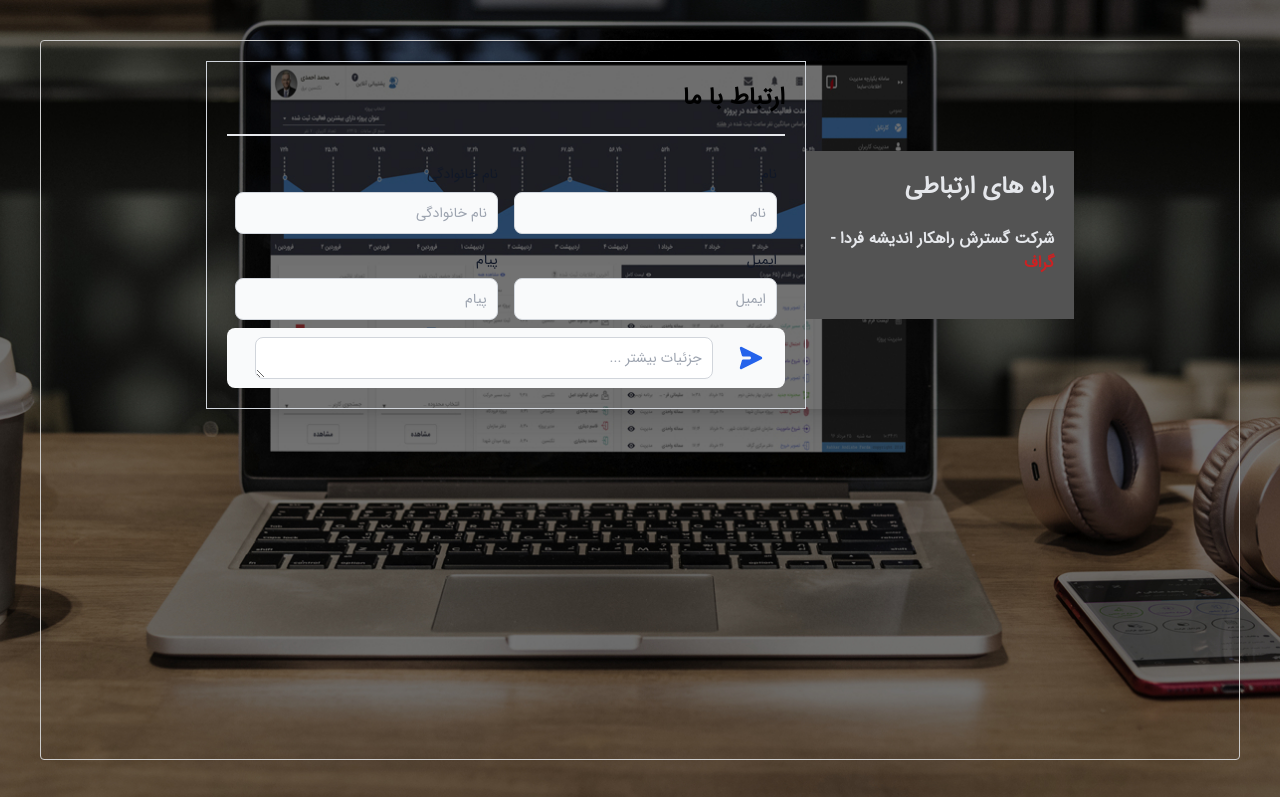
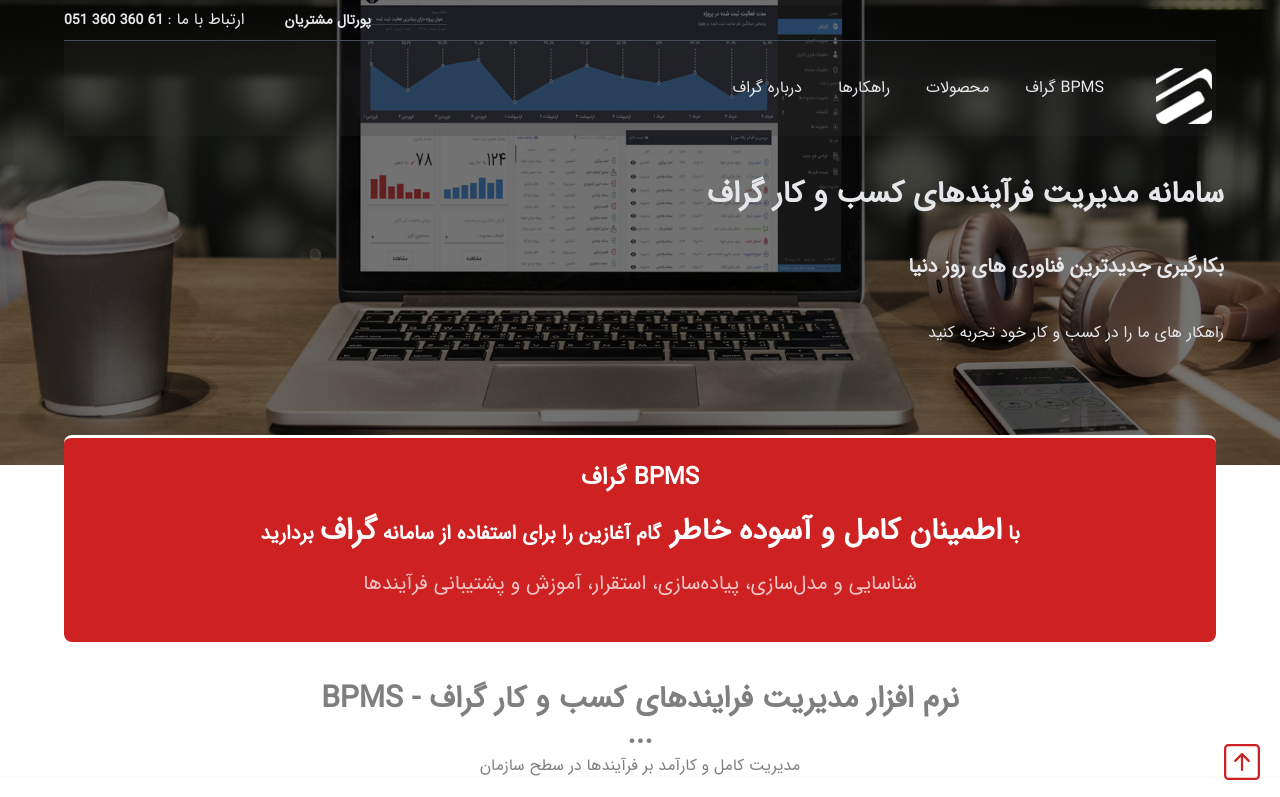
Before and after one commit to prs-code/GraphInfotec-UI, a React (Create React App) app: page / in a window 1280 px wide. Shown: the top 797 px of the page. Built offline with nearby package versions, Linux system fonts and the light colour scheme; no server answers.

Commit message:
improve navbar    complete connectForm    add go top button

```diff
--- a/src/App.js
+++ b/src/App.js
@@ -1,7 +1,8 @@
 import React from "react";
  //components
-// import Main from "./components/Main";
-import ContactUs from "./components/ContactUs";
+import Main from "./components/Main";
+import TopMove from './components/shared/MoveTop';
+// import ContactUs from "./components/ContactUs";
 //context
 import { ContextProvider } from './context/ContextProvider';
 
@@ -9,8 +10,9 @@
   return (
     <ContextProvider>
       <>
-      {/* <Main /> */}
-      <ContactUs />
+      <Main />
+      <TopMove />
+      {/* <ContactUs /> */}
       </>
     </ContextProvider>
   )
--- a/src/components/ContactUs.js
+++ b/src/components/ContactUs.js
@@ -1,5 +1,4 @@
 import React, { useState } from 'react';
-import Modal from 'react-modal';
 //icons
 import { MdOutlineAlternateEmail, MdOutlinePhoneInTalk } from 'react-icons/md';
 import { FaFax } from 'react-icons/fa';
@@ -7,15 +6,15 @@
 //API
 import { postData } from '../services/api';
 
-const Conection = ({ title, subject, icon }) => {
-   <div>
-      <div className="flex items-center">
+const Conection = ({ title, subject, icon }) => (
+   <div className="flex items-center md:my-10 m-0">
+      <div className="flex items-center md:p-0 p-1">
          { icon }
-         <h1>{ title }</h1>
+         <h1 className="md:font-bold md:text-start text-sm md:ml-2 mr-2">{ title }</h1>
       </div>
-      <p>{ subject }</p>
+      <p className="md:text-sm text-xs font-normal text-center w-3/4">{ subject }</p>
    </div>
-};
+);
 
    const styleContainer = {
       position: "absolute",
@@ -49,61 +48,62 @@
 
   return (
    <div
-   className="relative h-screen w-screen bg-Baner bg-no-repeat bg-center bg-cover"
+   className="relative h-full md:h-screen w-screen bg-center bg-repeat md:bg-no-repeat md:bg-cover bg-contain bg-Baner"
    // isOpen={true}
    // // onRequestClose={false}
    // ariaHideApp={false}
    // appElement={document.getElementById("root")}
    >
       <div
-         style={styleContainer}
+         // style={styleContainer}
+         className="flex flex-col absolute inset-10 border-[1px] border-[rgb(204, 204, 204)] md:overflow-hidden md:justify-center rounded outline-0 p-5"
       >
-            <div className="items-center w-3/4 m-auto shadow-xl md:flex md:justify-center">
-               <div className="bg-[#535353] text-gray-200 p-5 w-1/3">
-                  <h1 className="md:text-2xl md:font-bold">راه های ارتباطی</h1>
-                  <p className="my-6 text-base font-semibold">شرکت گسترش راهکار اندیشه فردا - <span className="text-[#cd2122]">گراف</span></p>
+            <div className="items-center w-screen md:w-3/4 m-auto shadow-xl md:flex md:justify-center">
+               <div className="bg-[rgba(53,53,53,0.75)] text-gray-200 md:p-5 p-2 md:w-1/3 w-3/4 m-auto my-5 md:my-5 md:m-0">
+                  <h1 className="md:text-2xl md:font-bold w-3/4">راه های ارتباطی</h1>
+                  <p className="my-6 text-base font-semibold">شرکت گسترش راهکار اندیشه فردا - <span className="text-[#cd2122] text-xl font-semibold">گراف</span></p>
                   <Conection
-                     title={"ایمیل"}
+                     title="ایمیل"
                      subject="info@Graphinfotec.com"
                      icon={ <MdOutlineAlternateEmail /> } />
 
                   <Conection
-                     title="تلفن :"
+                     title="تلفن"
                      subject="36036061-051"
                      icon={ <MdOutlinePhoneInTalk /> } />
 
                   <Conection
-                     title="دورنما :"
+                     title="دورنما"
                      subject="36011608-051"
                      icon={ <FaFax /> } />
 
                   <Conection
-                     title="آدرس :"
+                     title="آدرس"
                      subject="مشهد - فرامرز عباسی 32 - اولین معبر سمت راست - پلاک 5- طبقه همکف"
                      icon={ <GoLocation /> } />
                </div>
-               <div className=" w-3/4 p-5 border-[1px] border-gray-300">
-                  <h1 className="pb-5 mb-5 border-b-2 border-gary-500 md:text-2xl md:font-bold">ارتباط با ما</h1>
-                  <div>
+               <div className=" w-3/4 p-5 border-[1px] border-gray-300 bg-[rgba(220,38,38,0.70)]">
+                  <h1 className="pb-5 text-start mb-14 border-b-2 border-gary-500 md:text-2xl md:font-bold text-gray-200">ارتباط با ما</h1>
+                  <div className=" mb-5">
                      <div className="flex items-start justify-evenly w-full">
                         <div className="w-1/2 p-2">
-                           <label className="block mb-2 text-sm font-medium text-gray-900 dark:text-white">نام</label>
+                           <label className="block mb-2 text-sm font-medium text-gray-200 dark:text-white">نام</label>
                            <input
                               type="text"
                               value={connect.FirstName}
                               name="FirstName"
-                              className="bg-gray-50 border border-gray-300 text-gray-900 text-sm rounded-lg focus:ring-blue-500 focus:border-blue-500 block w-full p-2.5 dark:bg-gray-700 dark:border-gray-600 dark:placeholder-gray-400 dark:text-white dark:focus:ring-blue-500 dark:focus:border-blue-500"
+                              className= "inputContact"
                               placeholder="نام"
                               required
                               onChange={changeHandler} />
                         </div>
                         <div className="w-1/2 p-2">
-                           <label className="block mb-2 text-sm font-medium text-gray-900 dark:text-white">نام خانوادگی</label>
+                           <label className="block mb-2 text-sm font-medium text-gray-200 dark:text-white">نام خانوادگی</label>
                            <input
                               type="text"
                               value={connect.lastName}
                               name="lastName"
-                              className="bg-gray-50 border border-gray-300 text-gray-900 text-sm rounded-lg focus:ring-blue-500 focus:border-blue-500 block w-full p-2.5 dark:bg-gray-700 dark:border-gray-600 dark:placeholder-gray-400 dark:text-white dark:focus:ring-blue-500 dark:focus:border-blue-500"
+                              className= "inputContact"
                               placeholder="نام خانوادگی"
                               required
                               onChange={changeHandler} />
@@ -111,29 +111,29 @@
                      </div>
                      <div className="flex items-center justify-evenly w-full">
                         <div className="w-1/2 p-2">
-                           <label className="block mb-2 text-sm font-medium text-gray-900 dark:text-white">ایمیل</label>
+                           <label className="block mb-2 text-sm font-medium text-gray-200 dark:text-white">ایمیل</label>
                            <input
                               type="text"
                               value={connect.Email}
                               name="Email"
-                              className="bg-gray-50 border border-gray-300 text-gray-900 text-sm rounded-lg focus:ring-blue-500 focus:border-blue-500 block w-full p-2.5 dark:bg-gray-700 dark:border-gray-600 dark:placeholder-gray-400 dark:text-white dark:focus:ring-blue-500 dark:focus:border-blue-500"
+                              className= "inputContact"
                               placeholder="ایمیل"
                               required
                               onChange={changeHandler} />
                         </div>
                         <div className="w-1/2 p-2">
-                           <label className="block mb-2 text-sm font-medium text-gray-900 dark:text-white">پیام</label>
+                           <label className="block mb-2 text-sm font-medium text-gray-200 dark:text-white">پیام</label>
                            <input
                               type="text"
                               value={connect.Message}
                               name="Message"
-                              className="bg-gray-50 border border-gray-300 text-gray-900 text-sm rounded-lg focus:ring-blue-500 focus:border-blue-500 block w-full p-2.5 dark:bg-gray-700 dark:border-gray-600 dark:placeholder-gray-400 dark:text-white dark:focus:ring-blue-500 dark:focus:border-blue-500"
+                              className= "inputContact"
                               placeholder="پیام"
                               required
                               onChange={changeHandler} />
                         </div>
                      </div>
-                        <div className="flex items-center px-3 py-2 rounded-lg bg-gray-50 dark:bg-gray-700">
+                        <div className="flex items-center md:my-5 px-3 py-2 rounded-lg bg-gray-50 dark:bg-gray-700">
                            <label className="sr-only">جزئیات بیشتر</label>
                            <button
                               type="submit"
@@ -145,7 +145,7 @@
                            <textarea
                               name="Details"
                               rows="1"
-                              className="block mx-4 p-2.5 w-full text-sm text-gray-900 bg-white rounded-lg border border-gray-300 focus:ring-blue-500 focus:border-blue-500 dark:bg-gray-800 dark:border-gray-600 dark:placeholder-gray-400 dark:text-white dark:focus:ring-blue-500 dark:focus:border-blue-500"
+                              className= "inputContact"
                               placeholder="جزئیات بیشتر ..."
                               onChange={changeHandler} />
                         </div>
--- a/src/components/Main.js
+++ b/src/components/Main.js
@@ -8,9 +8,10 @@
 import Section06 from "./Section06";
 import Section07 from "./Section07";
 
+
 const Main = () => {
   return (
-    <>
+    <div className="overflow-hidden scroll-smooth">
       <Section01 />
       <Section02 />
       <Section03 />
@@ -18,7 +19,7 @@
       <Section05 />
       <Section06 />
       <Section07 />
-    </>
+    </div>
   )
 };
 
--- a/src/components/Section01.js
+++ b/src/components/Section01.js
@@ -6,7 +6,7 @@
 const UpSection = () => {
   return (
     <div>
-        <div className="w-full h-auto bg-center bg-no-repeat bg-cover bg-Baner">
+        <div className="w-full h-auto bg-center bg-fixed  bg-no-repeat bg-cover bg-Baner">
                 <div className="flex justify-center items-center md:justify-end text-gray-200 py-2 w-[90%] m-auto border-b-[1px] border-gray-600">
                     <a
                         className="ml-10 text-xs font-bold md:text-sm md:font-bold "
--- a/src/components/Section03.js
+++ b/src/components/Section03.js
@@ -42,7 +42,7 @@
             type="video/mp4"
           />
         </video>
-        <div className="bg-[rgba(53,53,53,0.65)] backdrop-blur text-white md:w-1/2 md:p-24 p-5">
+        <div className="bg-[rgba(53,53,53,0.65)] text-white md:w-1/2 md:p-24 p-5">
           <h2 className="md:text-2xl font-semibold mb-12">تجمیع و تحلیل اطلاعات و رصد آنلاین جریان داده در سطح کلان</h2>
           <p className="text-sm">با بکارگیری سامانه گراف زیرساختی امن و کارآمد جهت جمع آوری ساختار یافته اطلاعات و تحلیل و بررسی آن ایجاد نمایید.</p>
         </div>
--- /dev/null
+++ b/src/components/shared/MoveTop.js
@@ -0,0 +1,18 @@
+import React from 'react';
+//icons
+import { BsArrowUpSquare } from 'react-icons/bs';
+
+const TopMove = () => {
+  return (
+    <div
+      className="fixed bottom-5 right-5 scroll-smooth scroll-m-5"
+      onClick={
+        () => window.scrollTo(0, 0)
+        }>
+
+      <BsArrowUpSquare  className="text-4xl font-black text-[#cd2122] cursor-pointer scroll-smooth"/>
+    </div>
+  )
+}
+
+export default TopMove;
--- a/src/components/shared/Nvabar.js
+++ b/src/components/shared/Nvabar.js
@@ -5,6 +5,8 @@
 import { GrClose } from 'react-icons/gr';
 //context
 import { useStateContext } from '../../context/ContextProvider';
+//component
+import SlideBar from './SlideBar';
 
 
 const Nvabar = () => {
@@ -25,35 +27,30 @@
     }
   }, [screenSize]);
 
+  console.log(!activeMenu);
+
 
   return (
     <div>
-      <div className="flex md:items-start md:justify-start justify-between w-[90%] m-auto md:py-2">
+      <div className="flex md:items-start md:justify-start items-start justify-between w-[90%] m-auto md:py-2 overflow-hidden fixed top-10 right-0 left-0 bg-[rgba(53,53,53,0.20)]">
         <img
             src={logo}
             alt="graph-logo"
             className={`p-1 md:w-16 md:h-16 w-12 h-12 ${!activeMenu ? "mt-4" : "mt-2"} rounded-lg cursor-pointer`} />
             {
-              activeMenu ? (
-                <FiMenu
-                  className="m-1 text-2xl"
-                  onClick={() => setActiveMenu(!activeMenu)}/>
+              !activeMenu ? (
+              <div>
+                  <ul className="flex flex-col p-4 text-gray-200 md:flex-row md:justify-between md:p-5 md:mr-5 text-start">
+                    <li className="ml-5 md:p-2 text-sm md:text-base rounded-md cursor-pointer duration-200 hover:bg-[#CD2122] mb-4 md:mb-0">BPMS گراف</li>
+                    <li className="ml-5 md:p-2 text-sm md:text-base rounded-md cursor-pointer duration-200 hover:bg-[#CD2122] mb-4 md:mb-0">محصولات</li>
+                    <li className="ml-5 md:p-2 text-sm md:text-base rounded-md cursor-pointer duration-200 hover:bg-[#CD2122] mb-4 md:mb-0">راهکارها</li>
+                    <li className="md:p-2 text-sm md:text-base rounded-md cursor-pointer duration-200 hover:bg-[#CD2122] md:mb-0">درباره گراف</li>
+                  </ul>
+              </div>
               ) : (
-          <div>
-            <ul className="flex flex-col p-4 text-gray-200 md:flex-row md:justify-between md:p-5 md:mr-5 text-start">
-              <li className="ml-5 md:p-2 text-xs md:text-base rounded-md cursor-pointer duration-200 hover:bg-[#CD2122] mb-4 md:mb-0">BPMS گراف</li>
-              <li className="ml-5 md:p-2 text-xs md:text-base rounded-md cursor-pointer duration-200 hover:bg-[#CD2122] mb-4 md:mb-0">محصولات</li>
-              <li className="ml-5 md:p-2 text-xs md:text-base rounded-md cursor-pointer duration-200 hover:bg-[#CD2122] mb-4 md:mb-0">راهکارها</li>
-              <li className="md:p-2 text-xs md:text-base rounded-md cursor-pointer duration-200 hover:bg-[#CD2122] md:mb-0">درباره گراف</li>
-            </ul>
-                <button
-                  className="md:hidden bg-[#cd2122] text-white text-[8px] m-auto flex justify-around items-center rounded w-14 h-4 p-0.5 mb-2"
-                  onClick={() => setActiveMenu(!activeMenu)}
-                  >
-                  بستن
-                <GrClose color='#fff' />
-                </button>
-          </div>
+                <div>
+                   <SlideBar />
+                </div>
               )
             }
     </div>
--- /dev/null
+++ b/src/components/shared/SlideBar.js
@@ -0,0 +1,48 @@
+import React, { useState } from 'react';
+import { GiOpenedFoodCan } from 'react-icons/gi';
+//icons
+import { GrClose } from 'react-icons/gr';
+//context
+import { useStateContext } from '../../context/ContextProvider';
+
+const SlideBar = () => {
+    const [open, setOpen ] = useState(false);
+
+  return (
+    <div className="flex flex-col items-end justify-center min-h-screen py-2 z-100">
+          {
+            open ? (
+              <button
+                className="flex text-4xl text-white items-center cursor-pointer fixed right-10 top-6 z-50"
+                onClick={() => setOpen(false)}
+              >
+                x
+              </button>
+            ) : (
+              <svg
+                onClick={() => setOpen(!open)}
+                className="fixed z-30 flex items-center cursor-pointer left-10 top-10 mt-2"
+                fill="#fff"
+                viewBox="0 0 100 80"
+                width="40"
+                height="40"
+              >
+                <rect width="100" height="10"></rect>
+                <rect y="30" width="100" height="10"></rect>
+                <rect y="60" width="100" height="10"></rect>
+              </svg>
+           )}
+
+        <div className={`top-0 left-0 w-full bg-[#535353] opacity-90 p-10 pr-20 text-white fixed h-full ease-in-out duration-700 ${open ? "translate-x-0" : "translate-x-full"}`}>
+        <ul className="flex flex-col m-auto text-center z-100 p-4 text-gray-200 md:flex-row md:justify-between md:p-5 md:mr-5">
+              <li className="liStyle">BPMS گراف</li>
+              <li className="liStyle">محصولات</li>
+              <li className="liStyle">راهکارها</li>
+              <li className="liStyle">درباره گراف</li>
+        </ul>
+        </div>
+    </div>
+  )
+}
+
+export default SlideBar;
--- a/tailwind.config.js
+++ b/tailwind.config.js
@@ -6,7 +6,7 @@
     './components/**/*.{html,js}',
   ],
   theme: {
-    extend: {
+        extend: {
       backgroundImage: {
         "Baner": "url('/src/assets/images/bg1.jpg')",
         "bgHamishe": "url('/src/assets/images/همیشه و همه جا.jpeg')",
```
Also changed, not shown: src/components/shared/TopMove.js (deleted, +0 -9 lines), src/context/ContextProvider.js (+6 -6 lines), src/index.css (+12 -0 lines).
